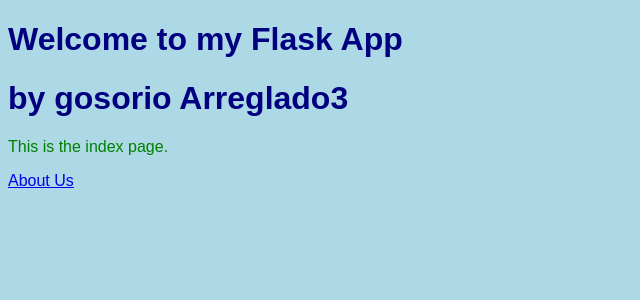
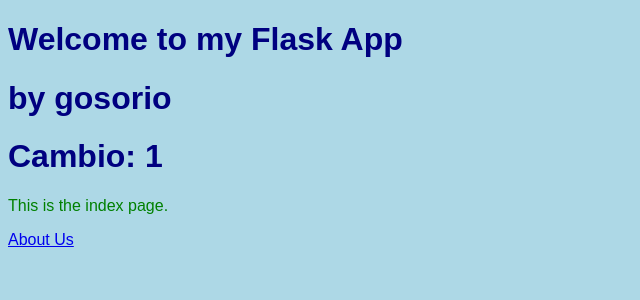
Before and after one commit to CapitanFantastico/flaskapp, a Flask app: page / in a window 1280 px wide. Shown: the top 300 px of the page, without its empty margins (0-640 px from the left). Run offline with Flask 3, Linux system fonts and the light colour scheme.

Commit message:
Cambio 1

```diff
--- a/templates/index.html
+++ b/templates/index.html
@@ -8,7 +8,8 @@
 </head>
 <body>
     <h1>Welcome to my Flask App</h1>
-    <h1>by gosorio Arreglado3</h1>
+    <h1>by gosorio</h1>
+    <h1>Cambio: 1</h1>
     <p>This is the index page.</p>
     <a href="{{ url_for('about') }}">About Us</a>
 </body>
```
